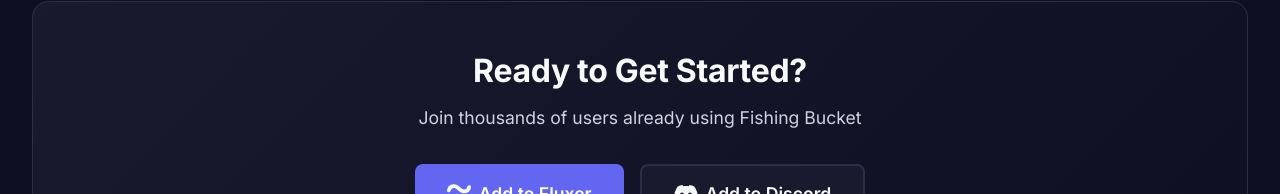
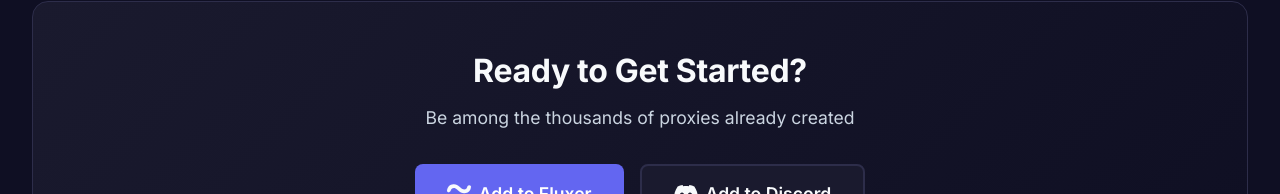
Before and after one commit to HellishBro/FishingBucketWebsite, a SvelteKit app: page / in a window 1280 px wide. Shown: the part 1717-1911 px from the top of the page. Built offline with nearby package versions, Linux system fonts and the light colour scheme.

Commit message:
Change misleading text

```diff
--- a/src/routes/+page.svelte
+++ b/src/routes/+page.svelte
@@ -107,9 +107,9 @@
 
 	<section class="cta">
 		<h2>Ready to Get Started?</h2>
-		<p>Join thousands of users already using Fishing Bucket</p>
+		<p>Be among the thousands of proxies already created</p>
 		<div class="cta-buttons">
-			<a class="button primary-button" href="{config.bot_invite_link}">
+			<a class="button primary-button" href="{config.bot_invite_link}" rel="external">
 				<FluxerIcon></FluxerIcon> Add to Fluxer
 			</a>
 			<a class="button secondary-button discord" href="{config.bot_invite_link}">
```
